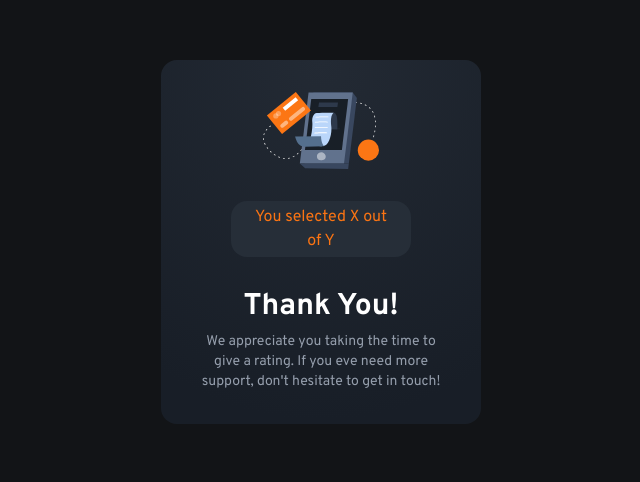
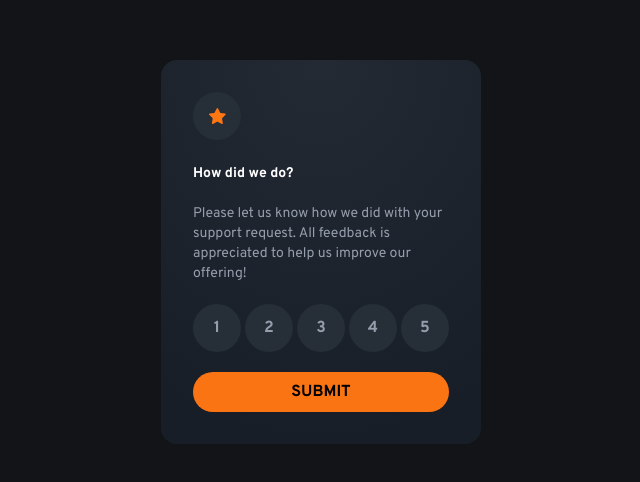
Before and after one commit to Lansa-18/Interactive-Rating-React, a React (Create React App) app: page / in a window 1280 px wide. Shown: the part 140-622 px from the top of the page, without its empty margins (319-959 px from the left). Built offline with nearby package versions, Linux system fonts and the light colour scheme.

Commit message:
done with state dynamics

```diff
--- a/src/App.js
+++ b/src/App.js
@@ -1,23 +1,29 @@
+import { useState } from 'react';
 import iconStar from './images/icon-star.svg';
 import iconThankYou from './images/illustration-thank-you.svg';
 
 export default function App() {
+  const [rate, setRate] = useState(0);
+  const [isSubmitted, setIsSubmitted] = useState(false);
   return (
     <div className="bg-very-dark-blue h-screen font-overpass">
-      {/* <Rating /> */}
-      <ThankYou />
+      {isSubmitted ? <ThankYou rate={rate}/> : <Rating rate={rate} onSetRate={setRate} onSetSubmit={setIsSubmitted}/>}
     </div>
   );
 }
 
-function Rating() {
+function Rating({ onSetSubmit, rate, onSetRate }) {
+  function handleSubmit() {
+    rate >=1 && onSetSubmit(true);
+  }
+
   return (
     <section className="absolute left-1/2 transform -translate-x-1/2 top-1/4 bg-custom-radial w-1/4 rounded-2xl p-8">
       <div className="bg-[#262E38] rounded-full flex justify-center items-center w-12 h-12">
         <img src={iconStar} alt="star-icon"></img>
       </div>
       <article className="flex flex-col gap-5 mt-6">
-        <h1 className="font-bold text-white text-sm 900:text-custom-1.5rem">
+        <h1 className="font-bold text-white text-sm text-[28px]">
           How did we do?
         </h1>
         <p className="font-normal text-light-grey text-sm">
@@ -25,13 +31,13 @@ function Rating() {
           is appreciated to help us improve our offering!
         </p>
         <div className="flex justify-between">
-          <RateNumbers>1</RateNumbers>
-          <RateNumbers>2</RateNumbers>
-          <RateNumbers>3</RateNumbers>
-          <RateNumbers>4</RateNumbers>
-          <RateNumbers>5</RateNumbers>
+          <RateNumbers rate={rate} onSetRate={onSetRate}>1</RateNumbers>
+          <RateNumbers rate={rate} onSetRate={onSetRate}>2</RateNumbers>
+          <RateNumbers rate={rate} onSetRate={onSetRate}>3</RateNumbers>
+          <RateNumbers rate={rate} onSetRate={onSetRate}>4</RateNumbers>
+          <RateNumbers rate={rate} onSetRate={onSetRate}>5</RateNumbers>
         </div>
-        <button className="font-bold bg-orange hover:bg-white hover:cursor-pointer ease-in-out duration-300 py-2 rounded-3xl w-full">
+        <button onClick={handleSubmit} className="font-bold bg-orange hover:bg-white hover:cursor-pointer ease-in-out duration-300 py-2 rounded-3xl w-full">
           SUBMIT
         </button>
       </article>
@@ -39,25 +45,30 @@ function Rating() {
   );
 }
 
-function RateNumbers({ children }) {
+function RateNumbers({ children, rate, onSetRate }) {
+  function handleClick() {
+    onSetRate(children);
+    console.log(rate);
+  }
+
   return (
-    <div className="bg-[#262E38] flex justify-center items-center text-light-grey rounded-full w-12 h-12 hover:bg-orange hover:cursor-pointer ease-in-out duration-300 hover:text-black font-bold">
+    <div onClick={handleClick} className={`${rate === children ? 'bg-light-grey' : 'bg-[#262E38] hover:bg-orange text-light-grey'} flex justify-center items-center rounded-full w-12 h-12 hover:cursor-pointer ease-in-out duration-300 hover:text-black font-bold`}>
       {children}
     </div>
   );
 }
 
-function ThankYou() {
+function ThankYou({rate}) {
   return (
     <section className="absolute left-1/2 transform -translate-x-1/2 top-1/4 bg-custom-radial w-1/4 rounded-2xl p-8">
       <div className='flex justify-center items-center'>
         <img className='w-[45%]' src={iconThankYou} alt="icon-thankyou"></img>
       </div>
       <div className='text-white flex flex-col text-center items-center'>
-        <article className='bg-[#262E38] text-orange py-1 px-5 w-[70%] rounded-2xl mt-[32px]'>You selected X out of Y</article>
+        <article className='bg-[#262E38] text-orange py-1 px-5 w-[85%] rounded-2xl mt-[32px]'>You selected {rate} out of 5</article>
         <h3 className='mt-[32px] mb-[7px] text-3xl font-bold'>Thank You!</h3>
         <p className='text-sm text-light-grey font-normal'>
-          We appreciate you taking the time to give a rating. If you eve need more support, don't hesitate to get in touch!
+          We appreciate you taking the time to give a rating. If you ever need more support, don't hesitate to get in touch!
         </p>
       </div>
     </section>
```
